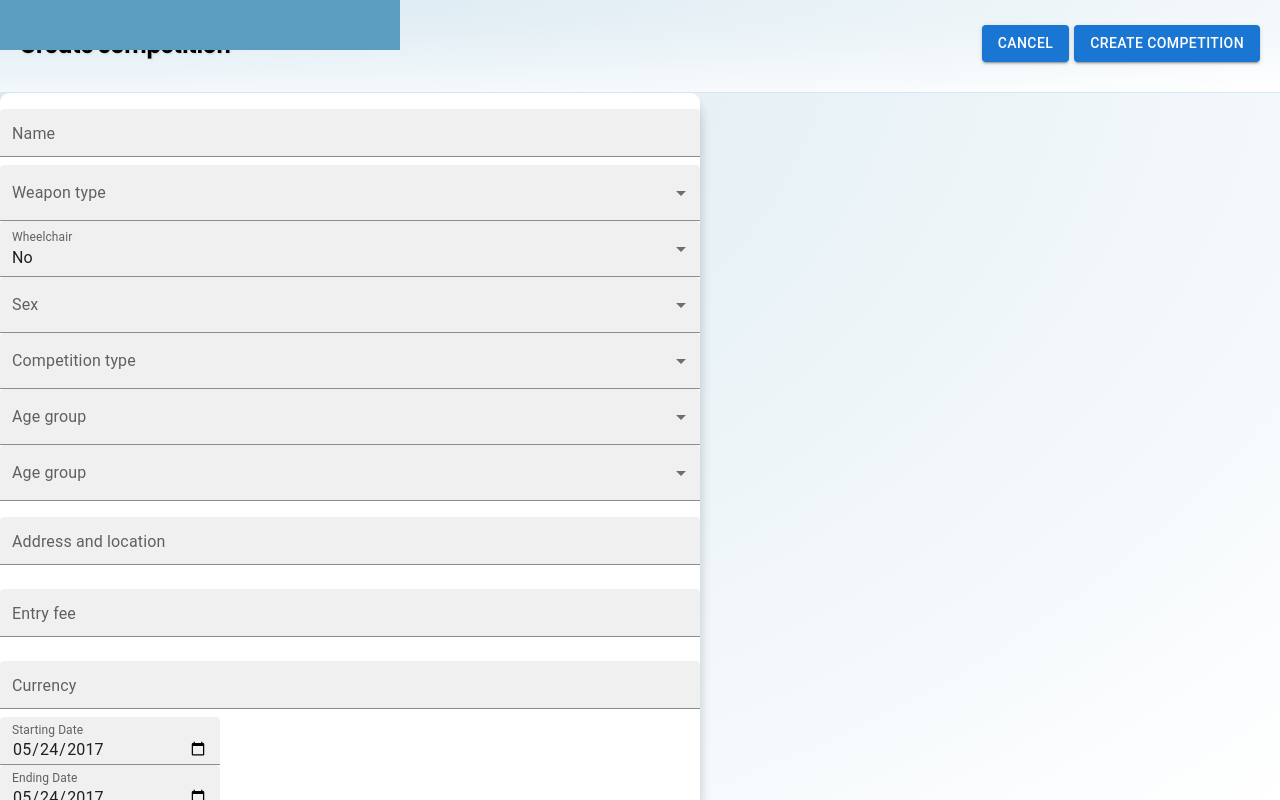
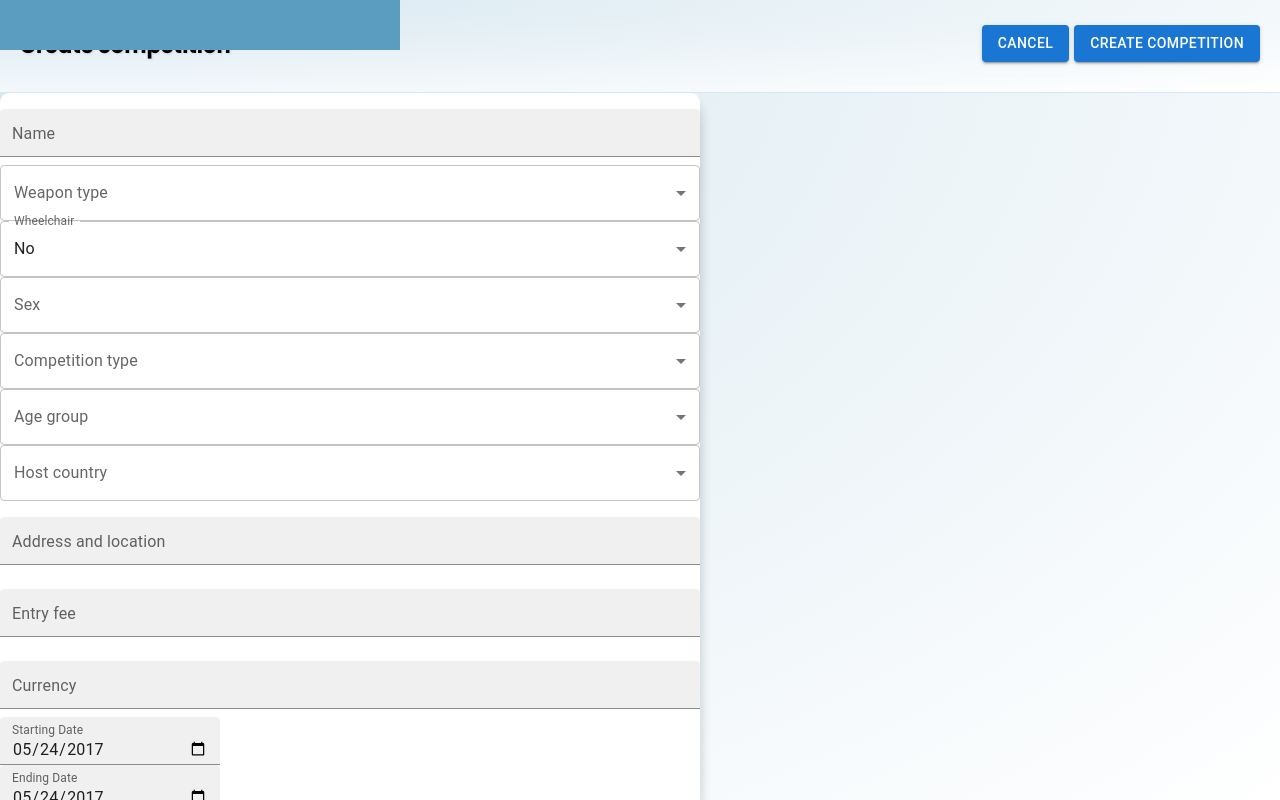
Before and after one commit to BoriszVarkonyi/dart_cp, a React (Create React App) app in the folder frontend/: page /test in a window 1280 px wide. Built offline with nearby package versions, Linux system fonts and the light colour scheme; no server answers.

Commit message:
create comp page validation

```diff
--- a/frontend/src/App.js
+++ b/frontend/src/App.js
@@ -7,6 +7,11 @@ import AuthVerify from "./common/AuthVerify";
 
 //Under construction. Will delete.
 import CreateCompetition from "./views/Competition/CreateCompetition";
+
+//Removes the tokens on page close
+window.onbeforeunload = function() {
+ // localStorage.removeItem('user');
+}
 
 
 function App() {
--- a/frontend/src/views/Competition/CreateCompetition.js
+++ b/frontend/src/views/Competition/CreateCompetition.js
@@ -1,4 +1,4 @@
-import React, { useState } from "react";
+import React, { useEffect, useState } from "react";
 
 import {
   FormControl,
@@ -9,160 +9,212 @@ import {
   Button,
 } from "@mui/material";
 import { Box } from "@mui/system";
+import { useForm } from "react-hook-form";
+import { post } from "../../services/backend.service";
 
 export default function CreateCompetition() {
-  const [weaponType, setWeaponType] = useState("");
-  const [isWheel, setIsWheel] = useState(false);
-  const [sex, setSex] = useState("");
-  const [compType, setCompType] = useState("");
-  const [ageGroup, setAgeGroup] = useState("");
-  const [hostCountry, setHostCountry] = useState("");
+  const [isOther, setIsOther] = useState(false);
 
-  const handleChange = (event, type) => {
-    const value = event.target.value;
-    switch (type) {
-      case "weaponType":
-        setWeaponType(value);
-        break;
-      case "wheelChair":
-        setIsWheel(value);
-        break;
-      case "sex":
-        setSex(value);
-        break;
-      case "compType":
-        setCompType(value);
-        break;
-      case "ageGroup":
-        setAgeGroup(value);
-        break;
-      case "hostCountry":
-        setHostCountry(value);
-        break;
-      default:
-      // code block
+  //react-hook-form
+  const {
+    register,
+    handleSubmit,
+    formState: { errors },
+  } = useForm();
+
+
+  const onSubmit = async (data) => {
+   // await post("competitions/", data);
   }
-  };
   return (
     <div className="Main">
       <div className="PageHeader">
         <h2 className="PageTitle">Create competition</h2>
         <div className="PageButtonsWrapper">
           <Button variant="contained">CANCEL</Button>
-          <Button variant="contained">CREATE COMPETITION</Button>
+          <Button form="create-form" variant="contained" type="submit">
+            CREATE COMPETITION
+          </Button>
         </div>
       </div>
       <div className="Panel">
-        <Box component="form" display="flex" flexDirection="column" noValidate>
+        <Box
+          component="form"
+          display="flex"
+          flexDirection="column"
+          id="create-form"
+          noValidate
+          onSubmit={handleSubmit(onSubmit)}
+        >
           <TextField
+            error={!!errors.compName}
+            helperText={errors?.compName?.message}
             label="Name"
             type="text"
             margin="normal"
             size="small"
             variant="filled"
+            {...register("compName", {
+              required: "Please enter the competition name!",
+            })}
           />
 
           <FormControl variant="filled">
-            <InputLabel id="weapon-type">Weapon type</InputLabel>
-            <Select
-              labelId="weapon-type"
-              value={weaponType}
-              onChange={(e) => handleChange(e, "weaponType")}
+            <TextField
+              error={!!errors.weaponType}
+              helperText={errors?.weaponType?.message}
+              select
+              label="Weapon type"
+              id="weapon-type"
+              defaultValue=""
+              {...register("weaponType", {
+                required: "Please choose a weapon type!",
+              })}
             >
               <MenuItem value="epee">Epee</MenuItem>
               <MenuItem value="foil">Foil</MenuItem>
               <MenuItem value="sabre">Sabre</MenuItem>
-            </Select>
+            </TextField>
           </FormControl>
 
           <FormControl variant="filled">
-            <InputLabel id="wheelchair">Wheelchair</InputLabel>
-            <Select
-              labelId="wheelchair"
-              value={isWheel}
-              onChange={(e) => handleChange(e, "wheelChair")}
+            <TextField
+              error={!!errors.isWheel}
+              helperText={errors?.isWheel?.message}
+              select
+              label="Wheelchair"
+              id="wheelchair"
+              defaultValue={false}
+              {...register("isWheel", { required: "Ide mit kéne írni?:c" })}
             >
               <MenuItem value={false}>No</MenuItem>
               <MenuItem value={true}>Yes</MenuItem>
-            </Select>
+            </TextField>
           </FormControl>
 
           <FormControl variant="filled">
-            <InputLabel id="sex">Sex</InputLabel>
-            <Select
-              labelId="sex"
-              value={sex}
-              onChange={(e) => handleChange(e, "sex")}
+            <TextField
+              error={!!errors.sex}
+              helperText={errors?.sex?.message}
+              select
+              label="Sex"
+              id="sex"
+              defaultValue=""
+              {...register("sex", { required: "Please choose sex!" })}
             >
               <MenuItem value="male">Male</MenuItem>
               <MenuItem value="female">Female</MenuItem>
               <MenuItem value="mix">Mix</MenuItem>
-            </Select>
+            </TextField>
           </FormControl>
 
           <FormControl variant="filled">
-            <InputLabel id="compType">Competition type</InputLabel>
-            <Select
-              labelId="compType"
-              value={compType}
-              onChange={(e) => handleChange(e, "compType")}
+            <TextField
+              error={!!errors.compType}
+              helperText={errors?.compType?.message}
+              select
+              label="Competition type"
+              id="compType"
+              defaultValue=""
+              {...register("compType", {
+                required: "Please choose a competition type!",
+              })}
             >
               <MenuItem value="individual">Individual</MenuItem>
               <MenuItem value="team">Team</MenuItem>
-            </Select>
+            </TextField>
           </FormControl>
 
+          {!isOther && (
             <FormControl variant="filled">
-            <InputLabel id="ageGroup">Age group</InputLabel>
-            <Select
-              labelId="ageGroup"
-              value={compType}
-              onChange={(e) => handleChange(e, "ageGroup")}
+              <TextField
+                error={!!errors.ageGroup}
+                helperText={errors?.ageGroup?.message}
+                select
+                label="Age group"
+                id="ageGroup"
+                defaultValue=""
+                {...register("ageGroup", {
+                  required: "Please choose an age gorup!",
+                })}
               >
                 <MenuItem value="cadet">Cadet</MenuItem>
                 <MenuItem value="junior">Junior</MenuItem>
                 <MenuItem value="u23">U23</MenuItem>
                 <MenuItem value="senior">Senior</MenuItem>
                 <MenuItem value="veteran">Veteran</MenuItem>
-              <MenuItem value="">Other</MenuItem>
-            </Select>
+                <MenuItem onClick={() => setIsOther(true)}>Other</MenuItem>
+              </TextField>
             </FormControl>
+          )}
+
+          {isOther && (
+            <TextField
+              error={!!errors.ageGroup}
+              helperText={errors?.ageGroup?.message}
+              label="Age group"
+              type="text"
+              margin="normal"
+              size="small"
+              variant="filled"
+              autoFocus
+              {...register("ageGroup", {
+                required: "Please choose an age gorup!",
+              })}
+            />
+          )}
 
           <FormControl variant="filled">
-            <InputLabel id="hostCountry">Age group</InputLabel>
-            <Select
-              labelId="hostCountry"
-              value={compType}
-              onChange={(e) => handleChange(e, "hostCountry")}
+            <TextField
+              error={!!errors.hostCountry}
+              helperText={errors?.hostCountry?.message}
+              select
+              label="Host country"
+              id="hostCountry"
+              defaultValue=""
+              {...register("hostCountry", {
+                required: "Please choose a host country!",
+              })}
             >
-              <MenuItem value="test">Biztos hogy nem írom ki</MenuItem>
-            </Select>
+              <MenuItem value="nope">Biztos hogy nem írom ki</MenuItem>
+            </TextField>
           </FormControl>
 
           <TextField
+            error={!!errors.address}
+            helperText={errors?.address?.message}
             label="Address and location"
             type="text"
             margin="normal"
             size="small"
             variant="filled"
+            {...register("address", { required: "Please enter an address!" })}
           />
 
           <TextField
+            error={!!errors.fee}
+            helperText={errors?.fee?.message}
             label="Entry fee"
             type="number"
             margin="normal"
             size="small"
             variant="filled"
+            {...register("fee", { required: "Please enter a fee!" })}
           />
           <TextField
+            error={!!errors.currency}
+            helperText={errors?.currency?.message}
             label="Currency"
             type="text"
             margin="normal"
             size="small"
             variant="filled"
+            {...register("currency", { required: "Please enter a currency!" })}
           />
 
           <TextField
+            error={!!errors.startingDate}
+            helperText={errors?.startingDate?.message}
             id="date"
             label="Starting Date"
             type="date"
@@ -170,8 +222,13 @@ export default function CreateCompetition() {
             variant="filled"
             defaultValue="2017-05-24"
             sx={{ width: 220 }}
+            {...register("startingDate", {
+              required: "Please choose a starting date!",
+            })}
           />
           <TextField
+            error={!!errors.endingDate}
+            helperText={errors?.endingDate?.message}
             id="date"
             label="Ending Date"
             type="date"
@@ -179,6 +236,9 @@ export default function CreateCompetition() {
             variant="filled"
             defaultValue="2017-05-24"
             sx={{ width: 220 }}
+            {...register("endingDate", {
+              required: "Please choose an ending date!!",
+            })}
           />
         </Box>
       </div>
--- a/frontend/src/views/Login/Login.js
+++ b/frontend/src/views/Login/Login.js
@@ -1,4 +1,4 @@
-import React, { useState, useEffect  } from "react";
+import React, { useState  } from "react";
 import { Button, TextField } from "@mui/material";
 import { Box } from "@mui/system";
 import { useForm } from "react-hook-form";
```
Lines whose indentation alone changed are shown as unchanged.
